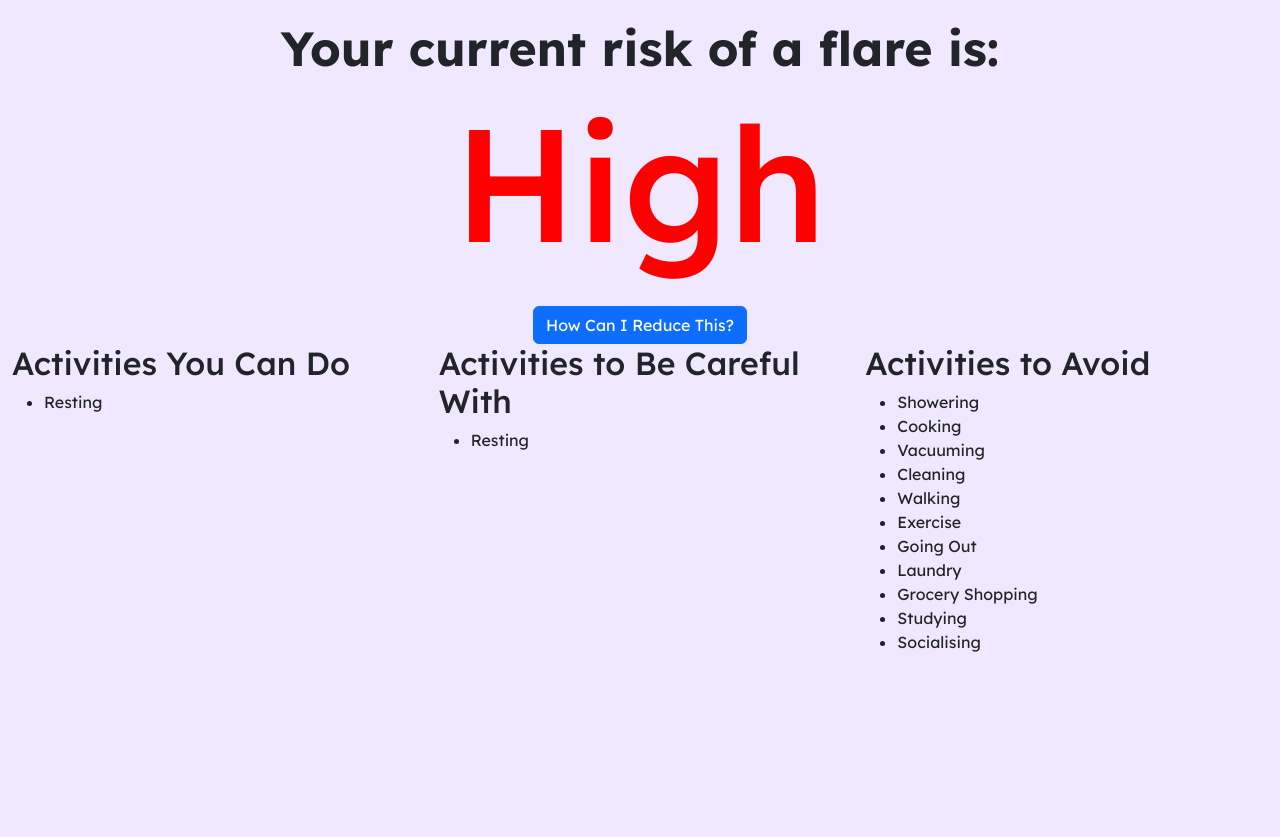
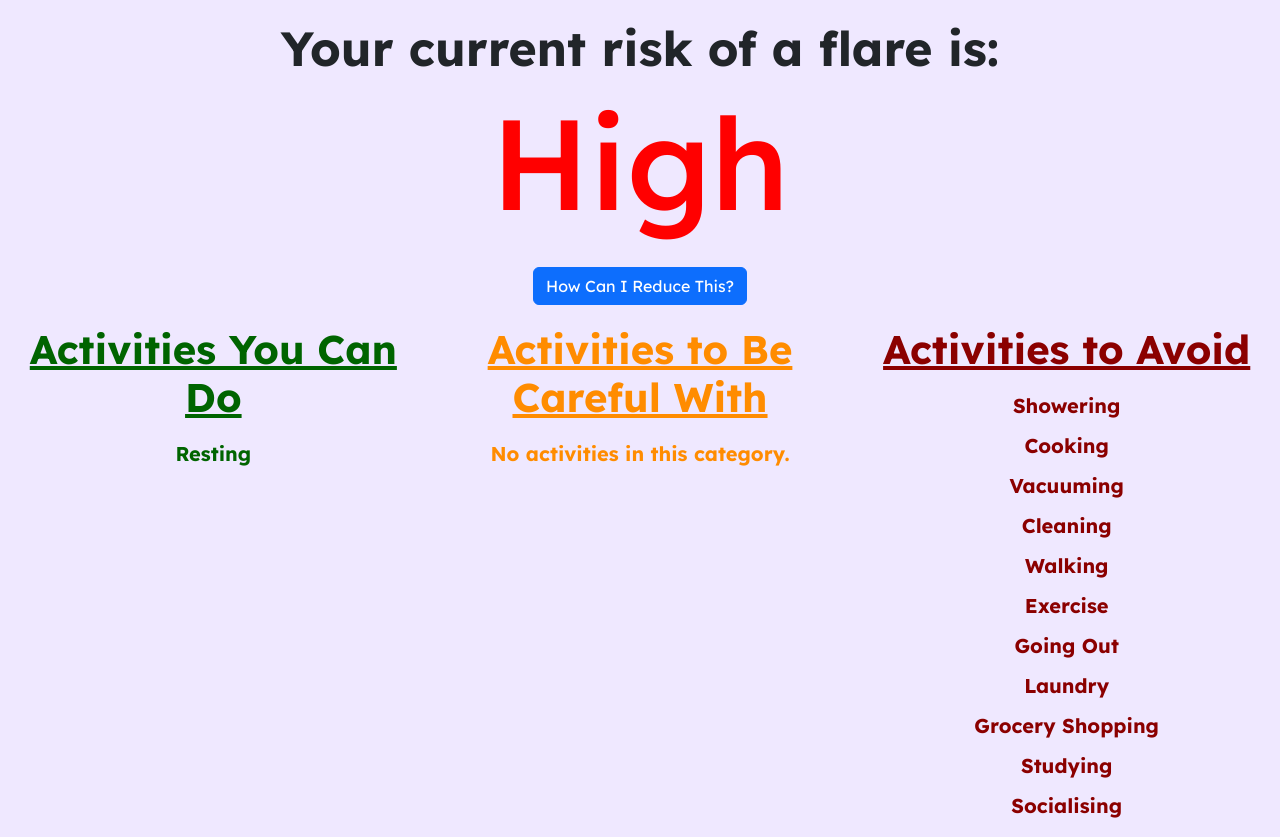
Before and after one commit to katieprogrammes/COMP3000-MVP, a Flask app: page /flarerisk in a window 1280 px wide. Shown: the part 56-893 px from the top of the page. Before the commit the page ends 708 px from the top, so only its background shows below. Run offline with Flask 3, Linux system fonts and the light colour scheme; a user stored in the database is signed in; some libraries are stand-ins or nearby versions.

Commit message:
styled activity recommendation engine page

```diff
--- a/activityreccs.py
+++ b/activityreccs.py
@@ -38,8 +38,8 @@ def apply_flare_weighting(activity_lists, risk_level):
         do_list = always_do
 
     #Remove resting from other lists
-    final_careful = [a for a in careful_list if a != "resting"]
-    final_avoid = [a for a in avoid_list  if a != "resting"]
+    final_careful = [a for a in careful_list if a != "Resting"]
+    final_avoid = [a for a in avoid_list  if a != "Resting"]
     return {
         "do": do_list,
         "careful": final_careful,
--- a/static/css/style.css
+++ b/static/css/style.css
@@ -16,6 +16,9 @@
 body {
     background-color: #efe8ff;
     font-family: "Lexend", sans-serif !important;
+}
+li {
+    list-style: none;
 }
 .dashbtn {
     justify-content: center;
@@ -180,7 +183,7 @@ body {
     font-weight: 700;
 }
 .flarerisk h1 {
-    font-size: 1000%;
+    font-size: 800%;
     text-align: center;
 }
 .flarequest {
@@ -204,3 +207,31 @@ body {
     font-weight: 700;
     border-width: 2px;
 }
+.activityrecs {
+    padding-top: 20px;
+    text-align: center;
+}
+#accdo h1,
+#acccareful h1,
+#accavoid h1 {
+    font-weight: 700;
+    text-decoration: underline;
+}
+.accrec ul {
+    padding-left: 0;
+    margin-left: 0;
+}
+.accrec li {
+    padding-top: 10px;
+    font-size: 20px;
+    font-weight: 700;
+}
+#accdo {
+    color: darkgreen;
+}
+#acccareful {
+    color: darkorange;
+}
+#accavoid {
+    color: darkred;
+}
--- a/templates/flarerisk.html
+++ b/templates/flarerisk.html
@@ -29,8 +29,8 @@
     </div>
 </div>
 <div class="row activityrecs">
-    <div class="col">
-        <h2>Activities You Can Do</h2>
+    <div class="col accrec" id="accdo">
+        <h1>Activities You Can Do</h1>
         <ul>
             {% for item in do %}
                 <li>{{ item }}</li>
@@ -39,8 +39,8 @@
             {% endfor %}
         </ul>
     </div>
-    <div class="col">
-        <h2>Activities to Be Careful With</h2>
+    <div class="col accrec" id="acccareful">
+        <h1>Activities to Be Careful With</h1>
         <ul>
             {% for item in careful %}
                 <li>{{ item }}</li>
@@ -49,8 +49,8 @@
             {% endfor %}
         </ul>
     </div>
-    <div class="col">
-        <h2>Activities to Avoid</h2>
+    <div class="col accrec" id="accavoid">
+        <h1>Activities to Avoid</h1>
         <ul>
             {% for item in avoid %}
                 <li>{{ item }}</li>
```
